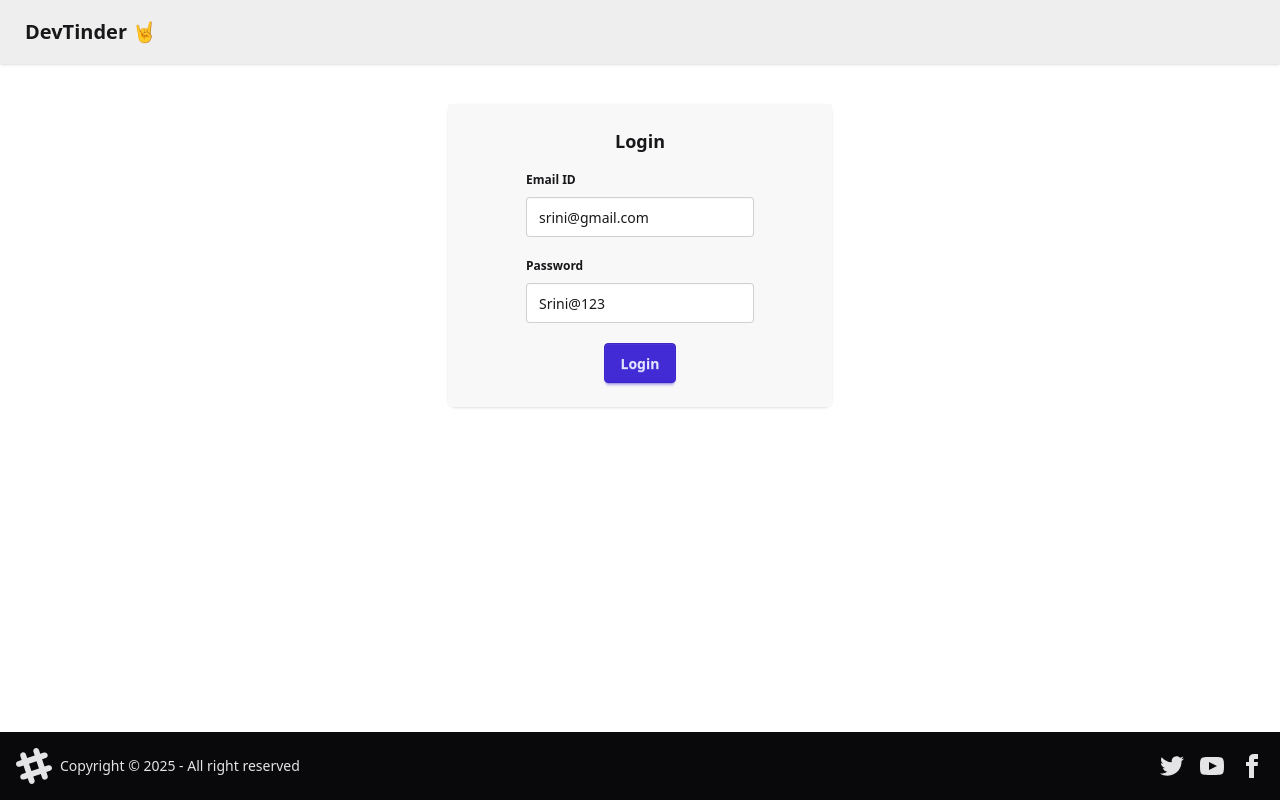
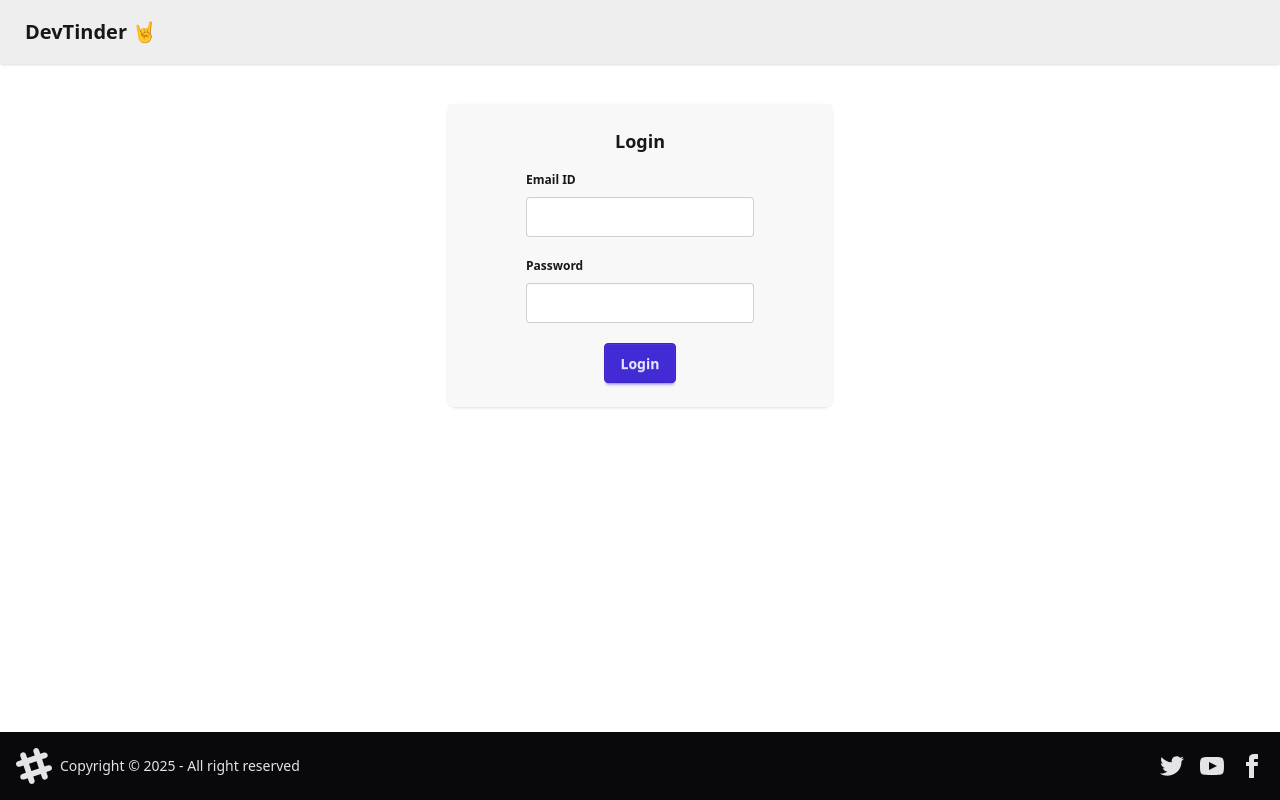
Before and after one commit to SrinivasM0474/DevTinder, a React (Vite) app: page /login in a window 1280 px wide. Built offline with nearby package versions, Linux system fonts and the light colour scheme; no server answers.

Commit message:
removed default login creds

```diff
--- a/src/components/Login.jsx
+++ b/src/components/Login.jsx
@@ -6,8 +6,8 @@ import { useNavigate } from "react-router-dom";
 import { BASE_URL } from "../utils/constants";
 
 const Login = () => {
-    const [emailId, setEmailId] = useState("srini@gmail.com");
-    const [password, setPassword] = useState("Srini@123");
+    const [emailId, setEmailId] = useState("");
+    const [password, setPassword] = useState("");
     const [error, setError] = useState("");
     const dispatch = useDispatch();
     const navigate = useNavigate();
```
